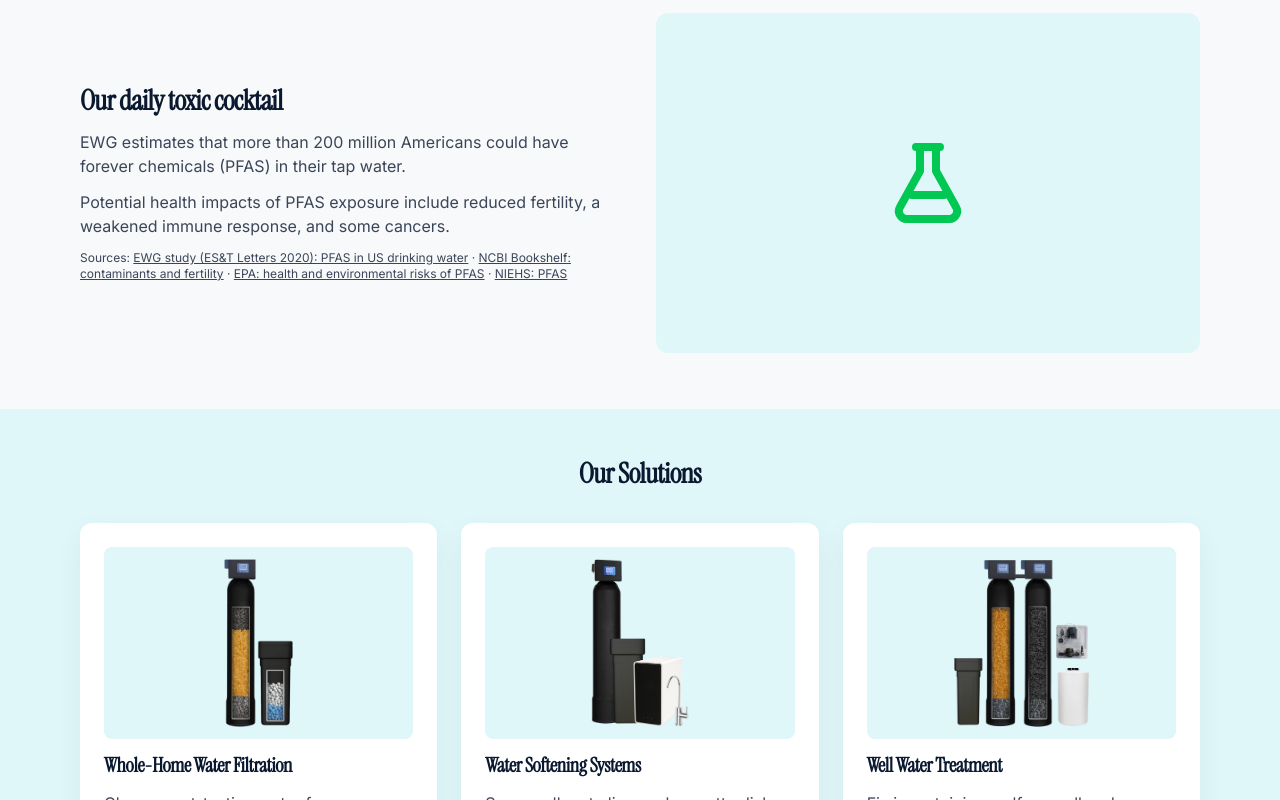
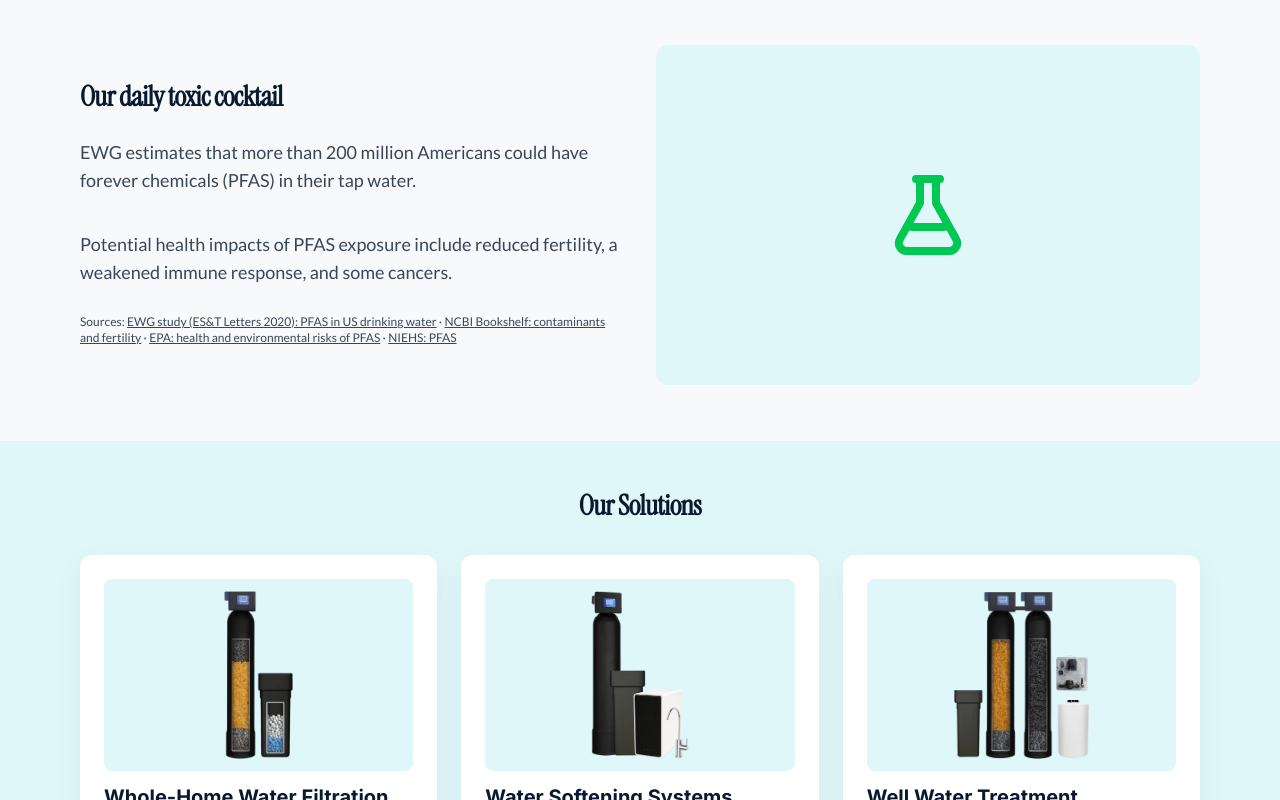
Before and after one commit to pepdek/USWaterPros, a Next.js app: page / in a window 1280 px wide. Shown: the part 1820-2620 px from the top of the page. Built offline with nearby package versions, Linux system fonts and the light colour scheme; no server answers.

Commit message:
Typography: Lato body copy, serif only on H1/H2, Inter for H3 and menu headings
Co-Authored-By: Claude Sonnet 5.5 <noreply@anthropic.com>

```diff
--- a/app/globals.css
+++ b/app/globals.css
@@ -2,7 +2,14 @@
 :root { --aqua:#00C853; --navy:#0A192F; --ripple:#F8F9FA; --ice:#E0F7FA; --coral:#FF6F61; --color-primary: var(--aqua); --color-accent: var(--navy); }
 body { background: var(--ripple); color: color-mix(in srgb, var(--navy) 80%, transparent); font-size: 14px; line-height: 24px; }
 @media (min-width: 768px) { body { font-size: 16px; } }
-h1, h2, h3 { font-family: var(--font-serif), Georgia, serif; color: var(--navy); font-weight: 700; letter-spacing: -0.02em; }
+/* Body copy */
+p { font-family: var(--font-body), 'Lato', sans-serif; font-size: 1.125rem; line-height: 1.556; margin: 0; padding: 0.75rem 0; }
+/* Small print (text-xs / text-sm utilities set the size) keeps tight spacing */
+p[class*="text-xs"], p[class*="text-sm"] { padding: 0.25rem 0; }
+/* Serif is for H1 and H2 only. Everything else is Inter. */
+h1, h2 { font-family: var(--font-serif), Georgia, serif; letter-spacing: -0.02em; }
+h1, h2, h3 { color: var(--navy); font-weight: 700; }
+h3 { font-family: var(--font-sans), system-ui, sans-serif; letter-spacing: normal; }
 h1 { font-size: 28px; line-height: 1.15; } @media (min-width: 768px) { h1 { font-size: 48px; line-height: 56px; } }
 h2 { font-size: 28px; line-height: 1.2; }
 input, select { font-size: 16px; min-height: 48px; }
--- a/app/layout.tsx
+++ b/app/layout.tsx
@@ -1,12 +1,13 @@
 import type { Metadata } from 'next';
 import Script from 'next/script';
-import { Instrument_Serif, Inter } from 'next/font/google';
+import { Instrument_Serif, Inter, Lato } from 'next/font/google';
 import './globals.css';
 import QuizPrompts from '@/components/QuizPrompts';
 import Footer from '@/components/Footer';
 import Header from '@/components/Header';
 
 const serif = Instrument_Serif({ subsets: ['latin'], weight: '400', variable: '--font-serif' });
+const lato = Lato({ subsets: ['latin'], weight: ['400', '700'], variable: '--font-body' });
 const sans = Inter({ subsets: ['latin'], weight: ['400', '600', '700'], variable: '--font-sans' });
 
 export const metadata: Metadata = {
@@ -20,7 +21,7 @@ const PH = process.env.NEXT_PUBLIC_POSTHOG_KEY;
 
 export default function RootLayout({ children }: { children: React.ReactNode }) {
   return (
-    <html lang="en" className={`${serif.variable} ${sans.variable}`}>
+    <html lang="en" className={`${serif.variable} ${sans.variable} ${lato.variable}`}>
       <body className="font-sans">
         <Header />
         {children}
--- a/components/Header.tsx
+++ b/components/Header.tsx
@@ -78,7 +78,7 @@ export default function Header() {
       {menu && (
         <div role="dialog" aria-modal="true" aria-label="Menu" className="fixed inset-0 z-[60] bg-white overflow-y-auto">
           <div className="mx-auto max-w-6xl px-4 h-16 flex items-center justify-between">
-            <span className="font-serif text-2xl font-bold text-navy">Menu</span>
+            <span className="text-2xl font-bold text-navy">Menu</span>
             <button type="button" aria-label="Close menu" onClick={close} className="min-h-12 min-w-12 inline-flex items-center justify-center text-navy">
               <svg width="26" height="26" viewBox="0 0 24 24" fill="none" stroke="currentColor" strokeWidth="2" strokeLinecap="round"><path d="M5 5l14 14M19 5L5 19" /></svg>
             </button>
@@ -86,11 +86,11 @@ export default function Header() {
           <div className="mx-auto max-w-6xl px-4 pb-10 flex flex-col gap-6">
             {([['Services', SERVICE_LINKS], ['Service Areas', AREA_LINKS]] as [string, string[][]][]).map(([h, links]) => (
               <div key={h}>
-                <p className="font-serif text-xl font-bold text-navy">{h}</p>
+                <p className="text-xl font-bold text-navy">{h}</p>
                 {links.map(([t, href]) => <Link key={href} href={href} onClick={close} className="block min-h-12 py-3 text-navy hover:text-aqua">{t}</Link>)}
               </div>
             ))}
-            <Link href="/#process" onClick={close} className="font-serif text-xl font-bold text-navy min-h-12">Process</Link>
+            <Link href="/#process" onClick={close} className="text-xl font-bold text-navy min-h-12">Process</Link>
             <a href={PHONE_HREF} className="btn btn-navy">{PHONE}</a>
             <a href="#quote" onClick={close} className="btn btn-aqua">Schedule Consultation</a>
           </div>
--- a/components/QuizFlow.tsx
+++ b/components/QuizFlow.tsx
@@ -201,7 +201,7 @@ export default function QuizFlow() {
           <h2>{headline(r.currentSituation)}</h2>
           <div className="card p-6 !transform-none border-t-4 border-[var(--color-primary)]">
             <p className="text-sm font-semibold uppercase tracking-wide">{well ? 'Your custom recommendation' : 'Your recommended system'}</p>
-            <p className="font-serif text-2xl font-bold text-[var(--color-accent)] mt-1">{rec.name}</p>
+            <p className="text-2xl font-bold text-[var(--color-accent)] mt-1">{rec.name}</p>
             <p className="text-3xl font-bold text-[var(--color-accent)]">{rec.range ?? `$${rec.price.toLocaleString()}`} <span className="text-sm font-normal">{well ? 'depending on your well' : 'installed'}</span></p>
             <ul className="mt-3 flex flex-col gap-1">
               {well && <><li>✓ We’ll test your water for iron, sulfur, and hardness levels</li><li>✓ Inspector consultation included</li></>}
```
Also changed, not shown: 1 other file (tests, documents, lock files or other folders).
